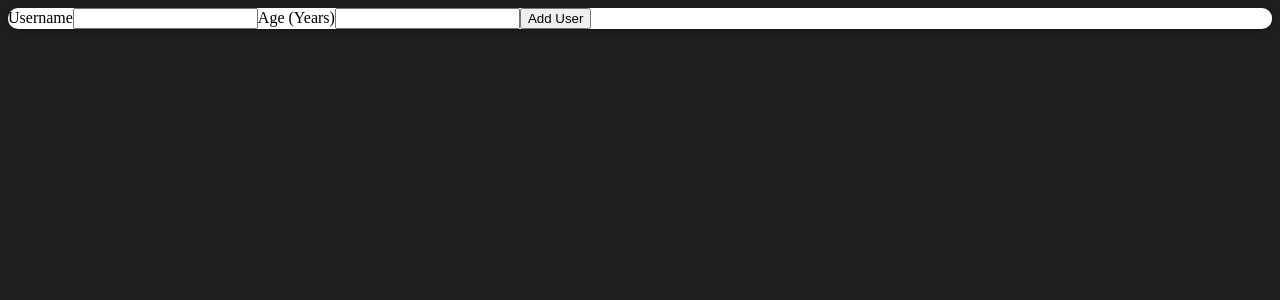
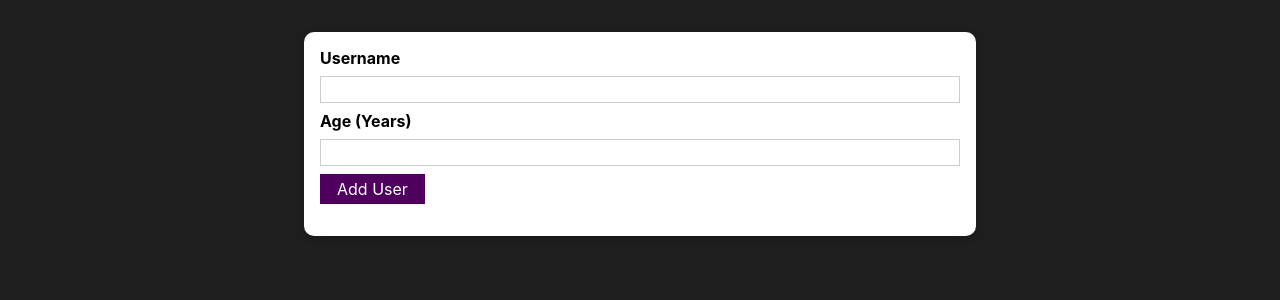
Before and after one commit to afolabiopakunle/react-form-test, a React (Create React App) app: page / in a window 1280 px wide. Shown: the top 300 px of the page. Built offline with nearby package versions, Linux system fonts and the light colour scheme.

Commit message:
default button implemented

```diff
--- /dev/null
+++ b/src/components/UI/Button/Button.js
@@ -0,0 +1,9 @@
+import React from 'react';
+import styles from './Button.module.css';
+
+export default function(props) {
+
+  return (
+    <button className={`${styles.button} ${props.className}`} type={props.type || 'button'}>{props.children}</button>
+  )
+}
--- /dev/null
+++ b/src/components/UI/Button/Button.module.css
@@ -0,0 +1,18 @@
+.button {
+  font: inherit;
+  border: 1px solid #4f005f;
+  background: #4f005f;
+  color: white;
+  padding: 0.25rem 1rem;
+  cursor: pointer;
+}
+
+.button:hover,
+.button:active {
+  background: #741188;
+  border-color: #741188;
+}
+
+.button:focus {
+  outline: none;
+}
--- a/src/components/UI/Card.js
+++ b/src/components/UI/Card.js
@@ -2,7 +2,8 @@
 import styles from './Card.module.css';
 
 export default function Card(props) {
+
   return (
-    <div className={styles.card}>{props.children}</div>
+    <div className={`${styles.card} ${props.className}`}>{props.children}</div>
   )
 }
--- a/src/components/Users/AddUser.js
+++ b/src/components/Users/AddUser.js
@@ -1,18 +1,22 @@
 import React from 'react';
-import Card from '../UI/Card'
+import Button from '../UI/Button/Button';
+import Card from '../UI/Card';
+import styles from './AddUser.module.css';
+
 export default function AddUser() {
 
   const addUserHandler = (event) => {
     event.preventDefault();
   }
   return (
-    <Card>
+    <Card className={styles.input}>
     <form onSubmit={addUserHandler}>
       <label htmlFor="username">Username</label>
       <input type="text" id='username' />
       <label htmlFor="age">Age (Years)</label>
       <input type="number" id="age"/>
-      <button type="submit">Add User</button>
+      {/* <button type="submit">Add User</button> */}
+      <Button type={'submit'}>Add User</Button>
     </form>
     </Card>
   )
--- /dev/null
+++ b/src/components/Users/AddUser.module.css
@@ -0,0 +1,26 @@
+.input {
+  margin: 2rem auto;
+  padding: 1rem;
+  width: 90%;
+  max-width: 40rem;
+}
+
+.input label {
+  display: block;
+  font-weight: bold;
+  margin-bottom: 0.5rem;
+}
+
+.input input {
+  font: inherit;
+  display: block;
+  width: 100%;
+  border: 1px solid #ccc;
+  padding: 0.15rem;
+  margin-bottom: 0.5rem;
+}
+
+.input input:focus {
+  outline: none;
+  border-color: #4f005f;
+}
--- a/src/style.css
+++ b/src/style.css
@@ -1,9 +1,5 @@
-h1,
-p {
-  font-family: -apple-system, BlinkMacSystemFont, 'Segoe UI', Roboto, Oxygen,
-    Ubuntu, Cantarell, 'Open Sans', 'Helvetica Neue', sans-serif;
-}
-
 body {
   background-color: #1f1f1f;
+  font-family: -apple-system, BlinkMacSystemFont, 'Segoe UI', Roboto, Oxygen,
+  Ubuntu, Cantarell, 'Open Sans', 'Helvetica Neue', sans-serif;
 }
```
Also changed, not shown: src/components/UI/Card.module.css (line endings or trailing spaces).
